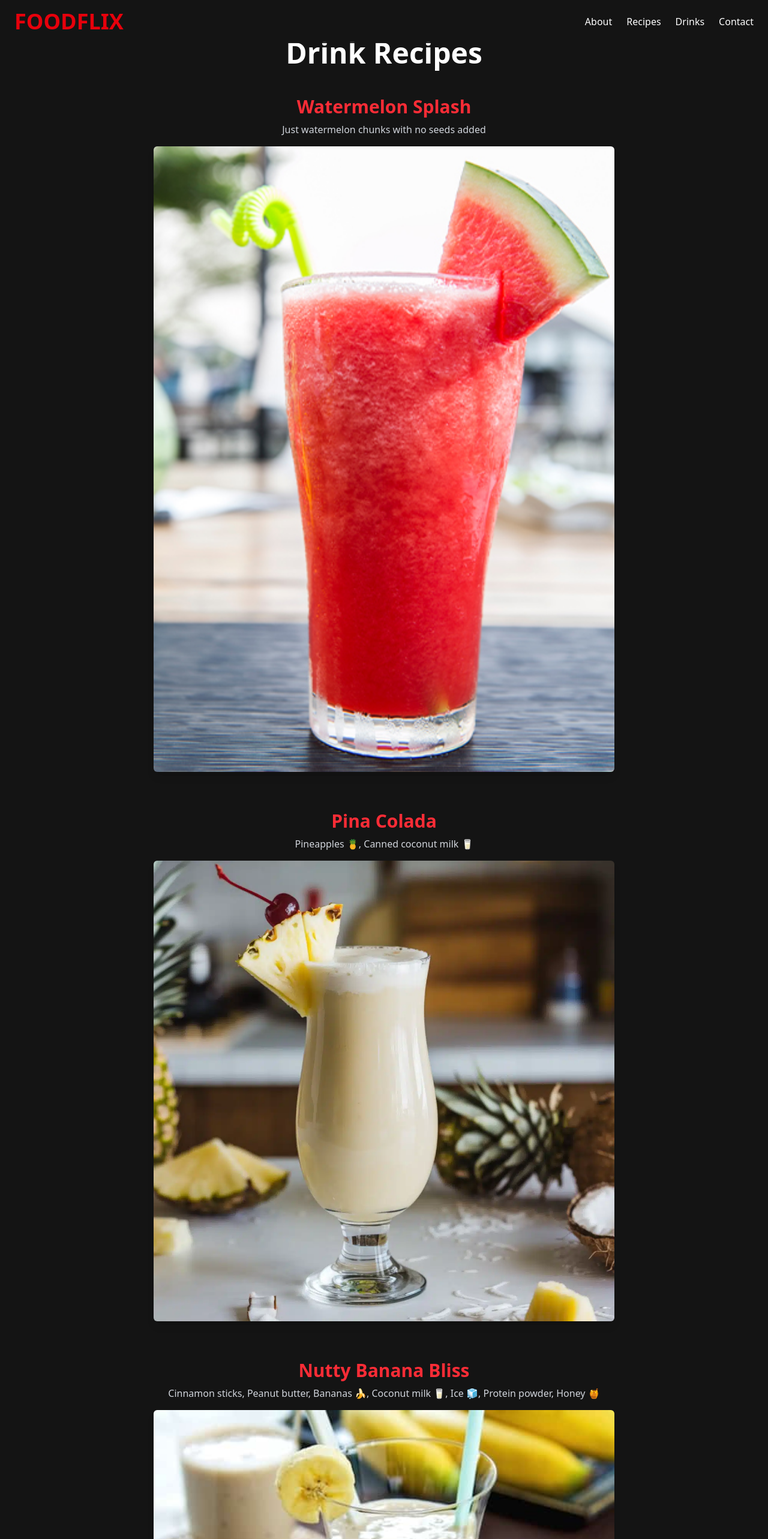
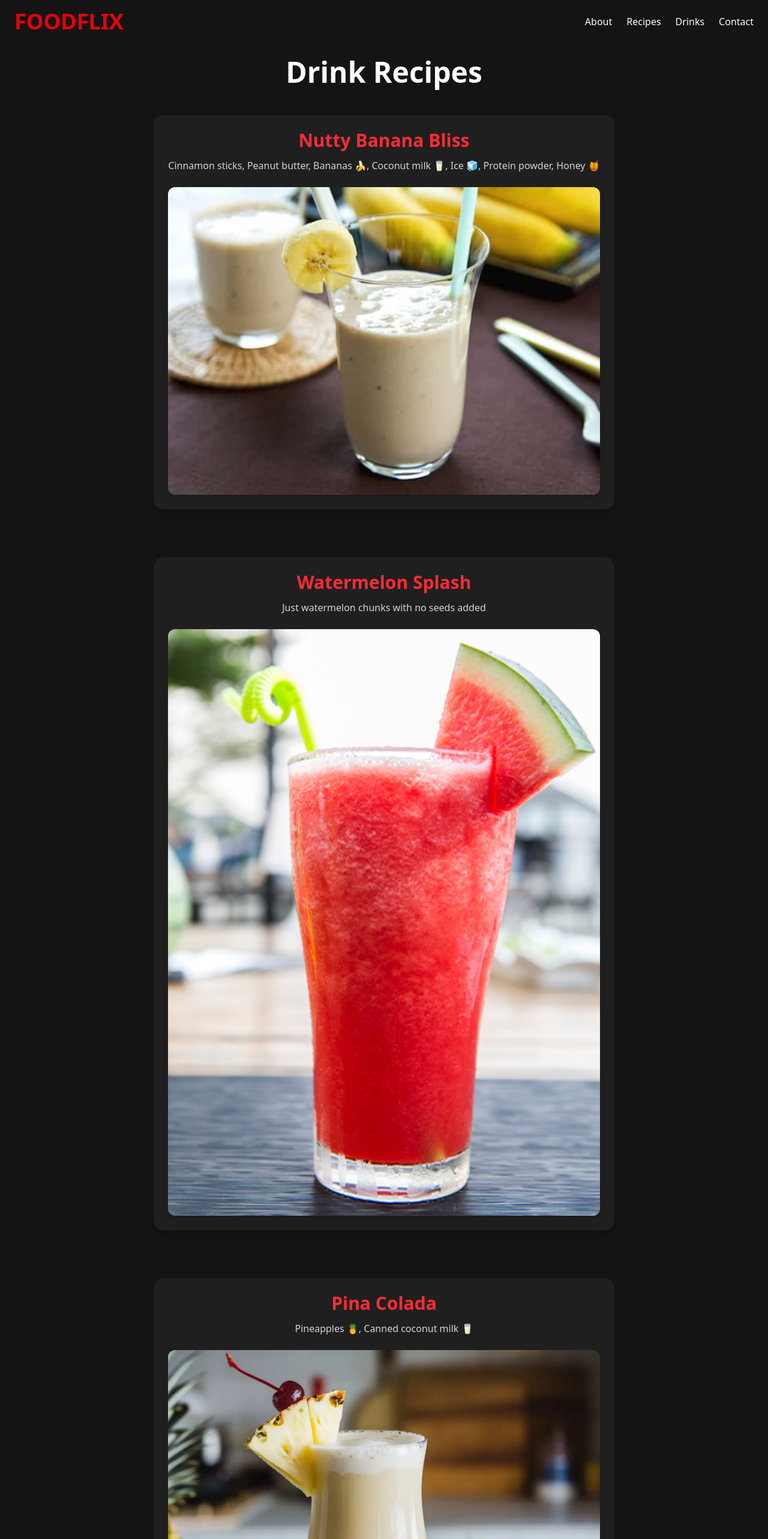
Before and after one commit to akunna1/Foodflix, a Next.js app: page /drinks in a window 1280 px wide. Shown: the top 2566 px of the page at 60% size. Built offline with nearby package versions, Linux system fonts and the light colour scheme.

Commit message:
updated drinks page

```diff
--- a/src/app/components/cdrinks.tsx
+++ b/src/app/components/cdrinks.tsx
@@ -4,17 +4,7 @@ import Image from "next/image";
 import React from "react";
 
 const drinks = [
-  {
-    name: "Watermelon Splash",
-    ingredients: ["Just watermelon chunks with no seeds added"],
-    image: "/photos/drink1.jpg",
-  },
-  {
-    name: "Pina Colada",
-    ingredients: ["Pineapples 🍍", "Canned coconut milk 🥛"],
-    image: "/photos/drink2.jpg",
-  },
-  {
+    {
     name: "Nutty Banana Bliss",
     ingredients: [
       "Cinnamon sticks",
@@ -26,6 +16,16 @@ const drinks = [
       "Honey 🍯",
     ],
     image: "/photos/drink3.jpg",
+  },
+  {
+    name: "Watermelon Splash",
+    ingredients: ["Just watermelon chunks with no seeds added"],
+    image: "/photos/drink1.jpg",
+  },
+  {
+    name: "Pina Colada",
+    ingredients: ["Pineapples 🍍", "Canned coconut milk 🥛"],
+    image: "/photos/drink2.jpg",
   },
   {
     name: "Oats Protein Smoothie",
@@ -58,7 +58,7 @@ const drinks = [
   {
     name: "Fruity Nutri Blend",
     ingredients: [
-      "Fruit blend (mangoes, peaches, strawberries, etc.",
+      "Fruit blend (mangoes, peaches, strawberries, etc.)",
       "Cinnamon sticks",
       "Coconut milk 🥛",
       "Peanut butter",
@@ -66,20 +66,16 @@ const drinks = [
     ],
     image: "/photos/drink6.jpg",
   },
-    {
+  {
     name: "Green Pina Colada",
-    ingredients: [
-      "Spinach",
-      "Pineapples 🍍",
-      "Coconut milk 🥛",
-    ],
+    ingredients: ["Spinach", "Pineapples 🍍", "Coconut milk 🥛"],
     image: "/photos/drink7.jpg",
   },
 ];
 
 export default function Cdrinks() {
   return (
-    <section className="bg-[#141414] text-gray-200 px-6 py-16 space-y-16">
+    <section className="bg-[#141414] text-gray-200 px-8 py-24 space-y-20">
       <h1 className="text-4xl md:text-5xl font-extrabold text-white text-center mb-12">
         Drink Recipes
       </h1>
@@ -87,18 +83,18 @@ export default function Cdrinks() {
       {drinks.map((drink, idx) => (
         <div
           key={idx}
-          className="flex flex-col items-center max-w-3xl mx-auto space-y-4"
+          className="flex flex-col items-center max-w-3xl mx-auto space-y-6 bg-[#1f1f1f] rounded-2xl shadow-xl p-6 transform transition-all duration-300 hover:scale-105 hover:shadow-2xl"
         >
           <div className="text-center">
-            <h2 className="text-2xl md:text-3xl font-bold text-red-500 mb-2">
+            <h2 className="text-2xl md:text-3xl font-bold text-red-500 mb-3 animate-fade-in">
               {drink.name}
             </h2>
-            <p className="text-gray-300">
+            <p className="text-gray-300 animate-fade-in">
               {drink.ingredients.join(", ")}
             </p>
           </div>
 
-          <div className="w-full relative rounded-md overflow-hidden shadow-lg transform transition duration-300 hover:scale-105 hover:brightness-90">
+          <div className="w-full relative rounded-xl overflow-hidden shadow-lg">
             <Image
               src={drink.image}
               alt={drink.name}
--- a/src/app/components/welcome.tsx
+++ b/src/app/components/welcome.tsx
@@ -7,7 +7,7 @@ export default function Welcome() {
     <section className="relative h-[80vh] flex items-center justify-center overflow-hidden bg-[#141414]">
       <div className="relative z-10 max-w-2xl text-center px-4">
         <p className="text-4xl md:text-5xl font-extrabold text-white mb-4">
-          Dish with <span className="text-red-600">Akunna</span>
+          Dine with <span className="text-red-600">Akunna</span>
         </p>
 
         <p className="mt-4 text-base md:text-lg text-white">
```
